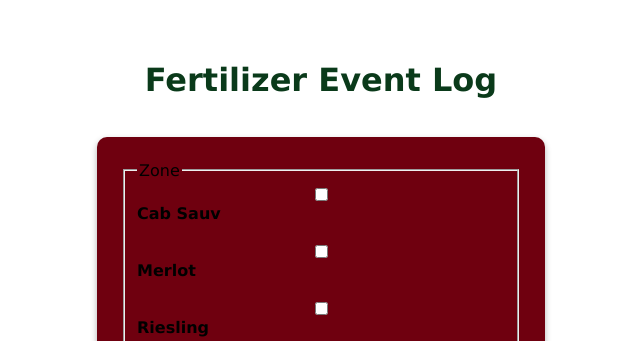
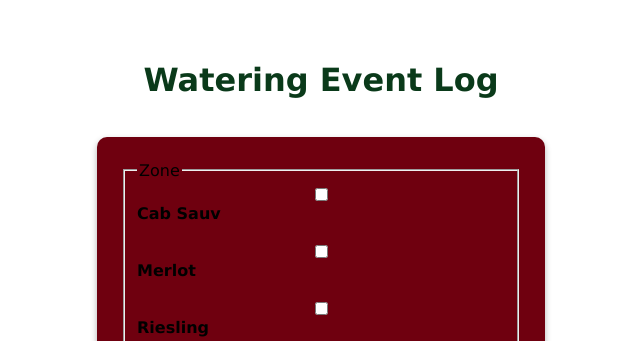
Before and after one commit to scriptedvestige/field_obs, a FastAPI app: page /watering in a window 1280 px wide. Shown: the top 341 px of the page, without its empty margins (319-959 px from the left). Run offline with FastAPI, Linux system fonts and the light colour scheme.

Commit message:
Fixing watering form and function in app.py

```diff
--- a/app.py
+++ b/app.py
@@ -133,7 +133,7 @@ def log_watering(
     for zone in zones:
         cur.execute(
             """
-            INSERT INTO manual.watering_events (zone, duration, notes)
+            INSERT INTO manual.watering_events (zone, duration, application_method, notes)
             VALUES (%s, %s, %s, %s)
             """,
             (zone, duration, application_method, notes)
--- a/templates/watering.html
+++ b/templates/watering.html
@@ -1,10 +1,10 @@
 {% extends "base.html" %}
 
-{% block title %}Fertilizer Log{% endblock %}
+{% block title %}Watering Event Log{% endblock %}
 
 {% block content %}
-    <h1>Fertilizer Event Log</h1>
-    <form id="fertilizer_form" method="POST" action="/fertilizer">
+    <h1>Watering Event Log</h1>
+    <form id="watering_form" method="POST" action="/watering">
 
         <fieldset>
             <legend>Zone</legend>
```
